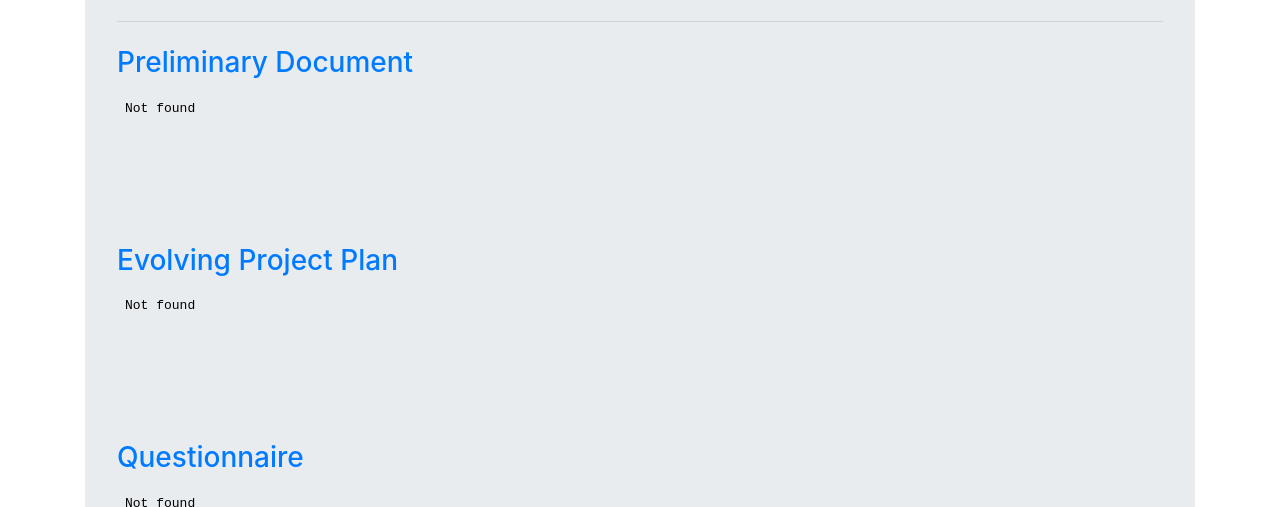
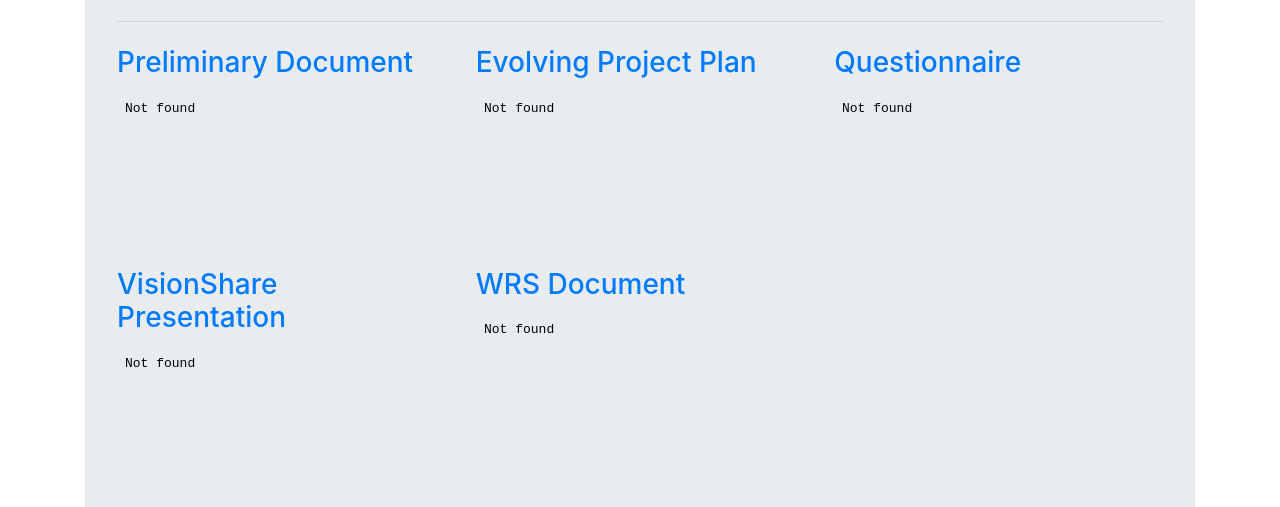
Before and after one commit to Kash1r/CS-SE-4351.001-Team-Project, a plain HTML site: page index.html in a window 1280 px wide. Shown: the part 293-800 px from the top of the page. Drawn offline with nearby package versions, Linux system fonts and the light colour scheme.

Commit message:
Update layout

```diff
--- a/index.html
+++ b/index.html
@@ -1,75 +1,72 @@
 <!DOCTYPE html>
 <html lang="en">
-
 <head>
   <meta charset="UTF-8">
   <meta name="viewport" content="width=device-width, initial-scale=1.0">
-
   <link rel="stylesheet" href="https://stackpath.bootstrapcdn.com/bootstrap/4.3.1/css/bootstrap.min.css">
-
   <link rel="stylesheet" type="text/css" href="styles.css">
-
   <title>Req. Team 1</title>
 </head>
-
 <body>
-
   <nav>
     <h4>Requirements Engineering: Team 1</h4>
-    <!-- <ul>
-      <li><a href="/">Home</a></li>
-      <li><a href="/page1">Page 1</a></li>
-      <li><a href="/page2">Page 2</a></li>
-    </ul> -->
   </nav>
 
   <div class="container mt-4">
     <div class="jumbotron">
       <h1 class="display-4">Project Files</h1>
       <p class="lead">This is where all Team 1 project files will be stored...</p>
-
       <hr class="my-4">
 
+      <div class="row">
+        <div class="col-md-6 col-lg-4 mb-4">
           <div class="pdf-container">
             <a href="Preliminary_Project_Plan_Team_1.pdf" target="_blank">
               <h3>Preliminary Document</h3>
             </a>
             <iframe src="Preliminary_Project_Plan_Team_1.pdf" frameborder="0"></iframe>
           </div>
+        </div>
 
+        <div class="col-md-6 col-lg-4 mb-4">
           <div class="pdf-container">
             <a href="Evolving_Project_Plan_Team_1.pdf" target="_blank">
               <h3>Evolving Project Plan</h3>
             </a>
             <iframe src="Evolving_Project_Plan_Team_1.pdf" frameborder="0"></iframe>
           </div>
+        </div>
 
+        <div class="col-md-6 col-lg-4 mb-4">
           <div class="pdf-container">
             <a href="Questionaire_Team_1.pdf" target="_blank">
               <h3>Questionnaire</h3>
             </a>
             <iframe src="Questionaire_Team_1.pdf" frameborder="0"></iframe>
           </div>
+        </div>
 
+        <div class="col-md-6 col-lg-4 mb-4">
           <div class="pdf-container">
             <a href="SE4351_VisionShare_Presentation.pdf" target="_blank">
               <h3>VisionShare Presentation</h3>
             </a>
             <iframe src="SE4351_VisionShare_Presentation.pdf" frameborder="0"></iframe>
           </div>
+        </div>
 
+        <div class="col-md-6 col-lg-4 mb-4">
           <div class="pdf-container">
             <a href="WRS_Document_Team_1.pdf" target="_blank">
               <h3>WRS Document</h3>
             </a>
             <iframe src="WRS_Document_Team_1.pdf" frameborder="0"></iframe>
           </div>
-
+        </div>
+      </div>
     </div>
   </div>
 
   <script src="https://code.jquery.com/jquery-3.3.1.slim.min.js"></script>
-
 </body>
-
 </html>
```
Lines whose indentation alone changed are shown as unchanged.
